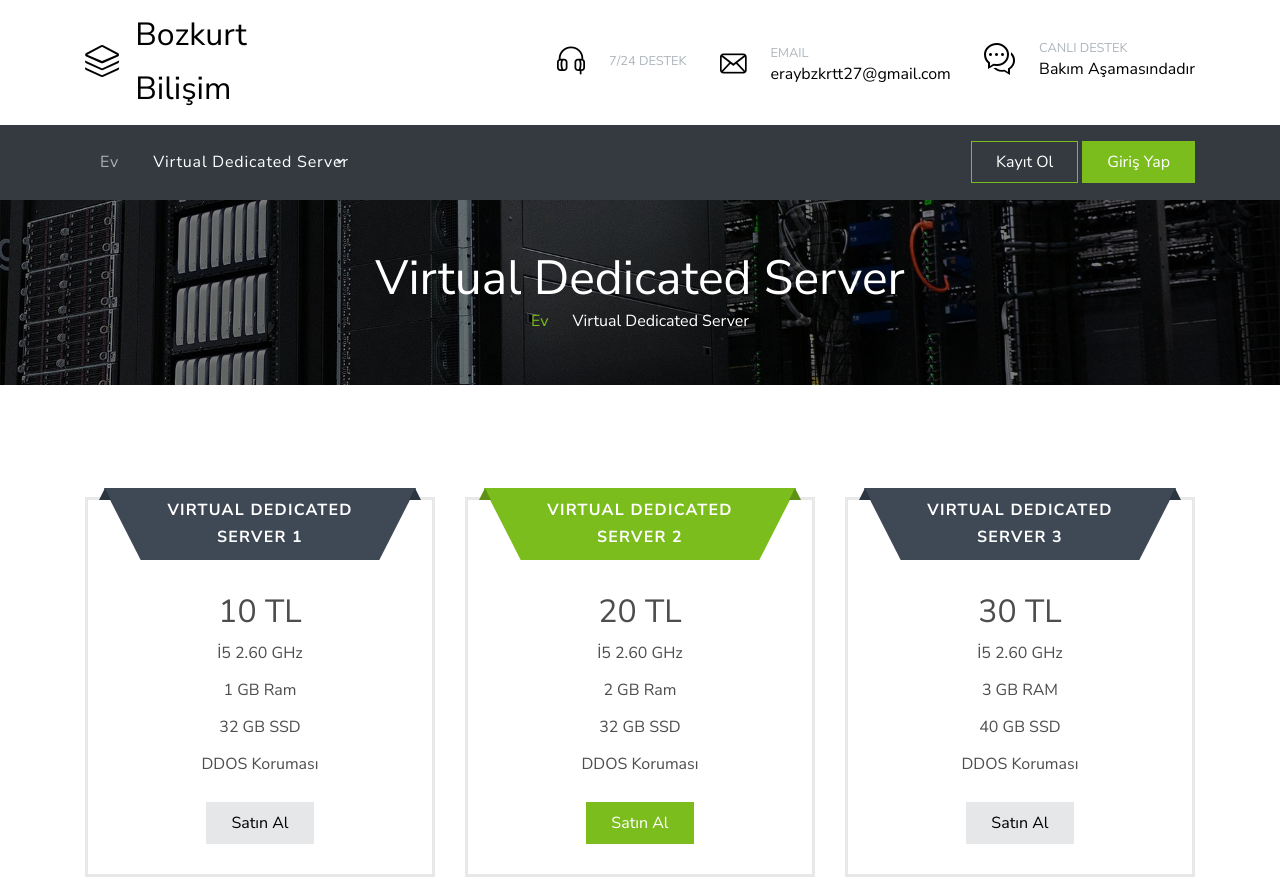
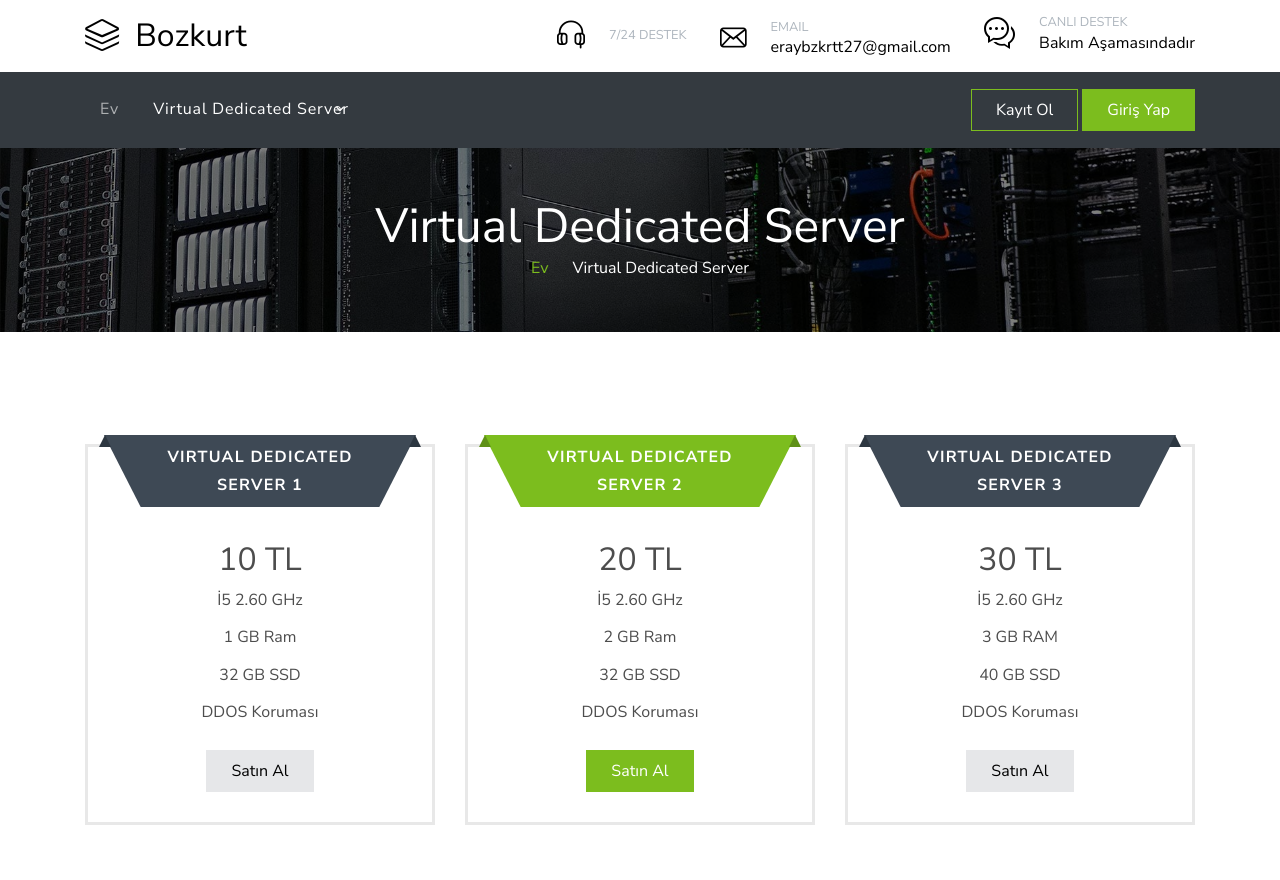
Before and after one commit to ardabzkrtt2727/arda, a plain HTML site: page hosting.html in a window 1280 px wide. Shown: the top 880 px of the page. Drawn offline with Linux system fonts and the light colour scheme; files whose address does not match are found by name.

Commit message:
Update hosting.html

```diff
--- a/hosting.html
+++ b/hosting.html
@@ -47,7 +47,7 @@
             <div class="col-6 col-md-6 col-lg-2">
               <a href="index.html" class="d-flex align-items-center site-logo">
                 <span class="fl-bigmug-line-cube29 mr-3 cube-bg"></span>
-                <span>Bozkurt Bilişim</span>
+                <span>Bozkurt</span>
               </a>
             </div>
 
```
